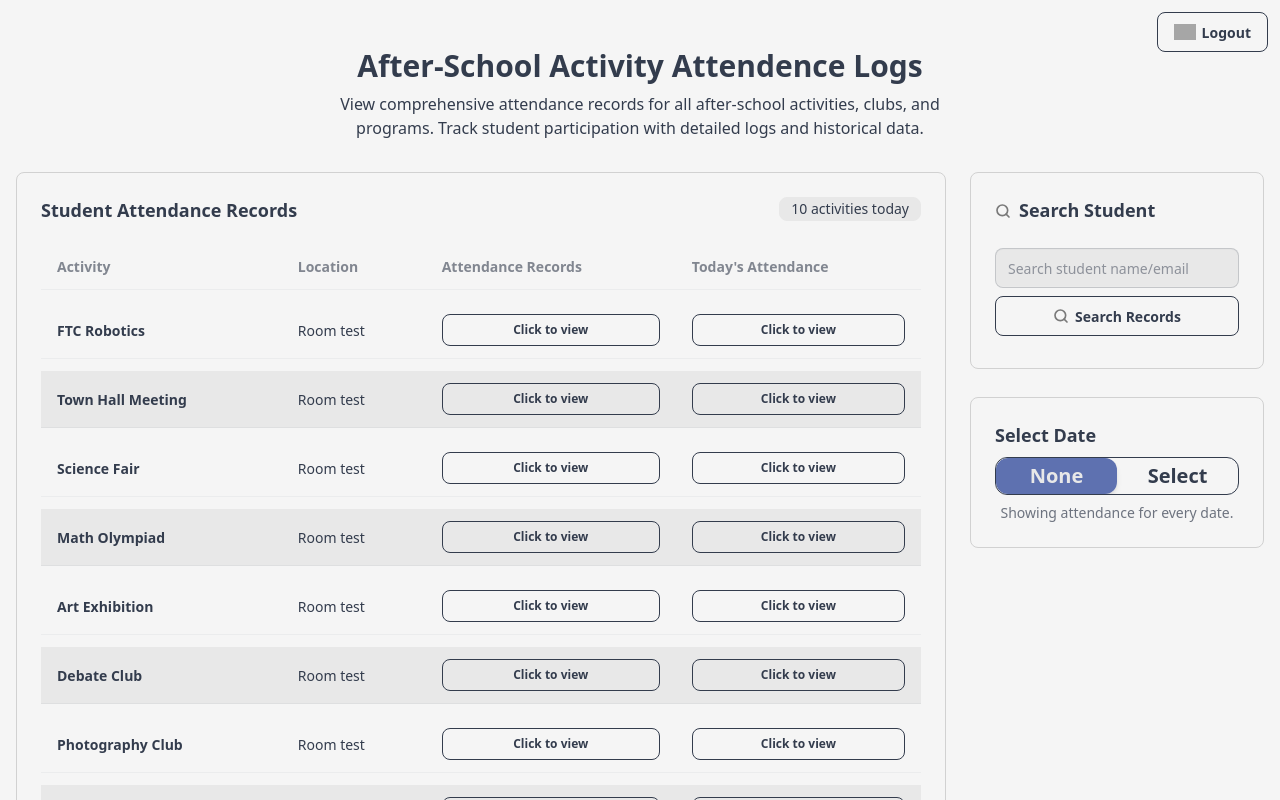
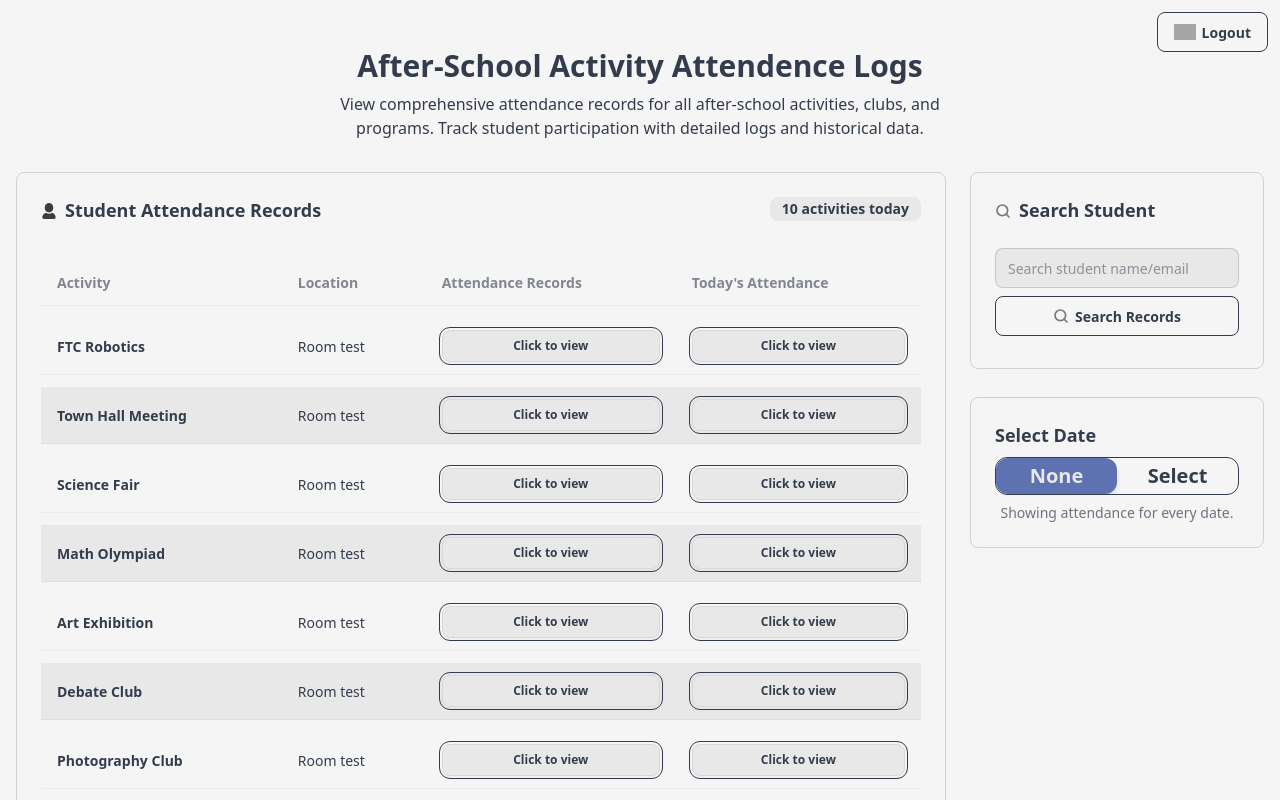
Before and after one commit to sitechtimes/nfc-afterschool, a Nuxt app in the folder frontend/: page / in a window 1280 px wide. Shown: the top 800 px of the page. Built offline with nearby package versions, Linux system fonts and the light colour scheme; grey boxes are pictures that could not be loaded.

Commit message:
WIP
Button backgrounds not ugly grey color fix.

```diff
--- a/frontend/app/pages/index.vue
+++ b/frontend/app/pages/index.vue
@@ -27,19 +27,22 @@
         <div class="space-y-6 card card-md overflow-x-auto">
           <div class="card-body">
             <div class="flex justify-between">
-              <h2 class="card-title">Student Attendance Records</h2>
-              <div class="badge badge-ghost hidden md:block">
+              <h2 class="card-title flex items-center gap-2 mb-4">
+                <img
+                  src="/icons/personIcon.svg"
+                  class="h-4 opacity-75"
+                  alt="Search icon"
+                />Student Attendance Records
+              </h2>
+              <div class="badge badge-ghost hidden md:block font-semibold">
                 10 activities today
               </div>
             </div>
-            <table
-              class="table table-zebra border-separate border-spacing-y-3 w-full"
-            >
+            <table class="table table-zebra border-spacing-y-3 w-full">
               <thead>
                 <tr>
                   <th>Activity</th>
                   <th>Location</th>
-                  <!-- So I dont forget make smaller width -->
                   <th>Attendance Records</th>
                   <th>Today's Attendance</th>
                 </tr>
@@ -61,7 +64,7 @@
                           searchDate: selectedDate,
                         })
                       "
-                      class="btn btn-sm btn-outline btn-wide"
+                      class="btn btn-sm outline outline-offset-2 btn-wide"
                     >
                       Click to view
                     </button>
@@ -75,7 +78,7 @@
                           searchDate: 'today',
                         })
                       "
-                      class="btn btn-sm btn-outline btn-wide"
+                      class="btn btn-sm outline outline-offset-2 btn-wide"
                     >
                       Click to view
                     </button>
```
Also changed, not shown: frontend/public/icons/personIcon.svg (added).
